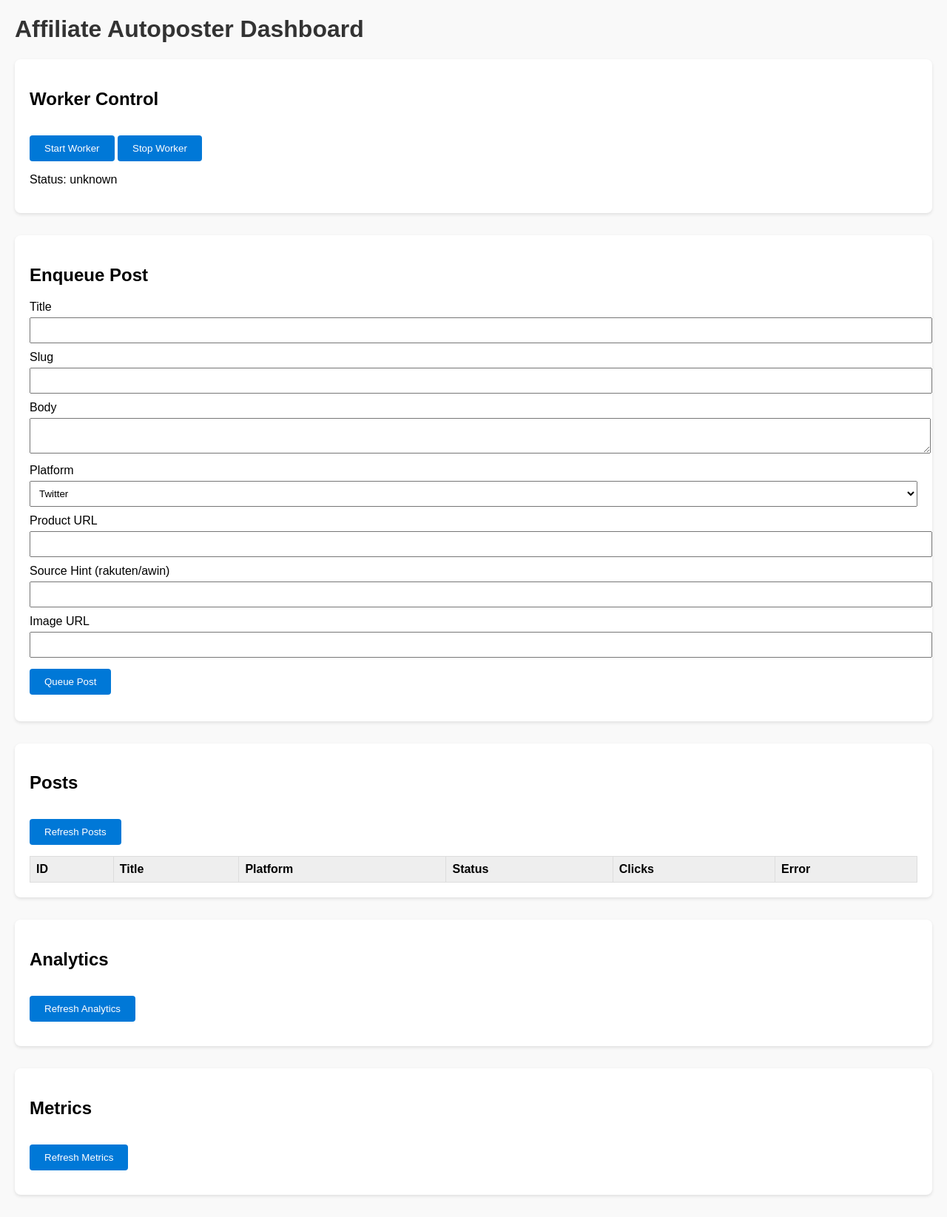
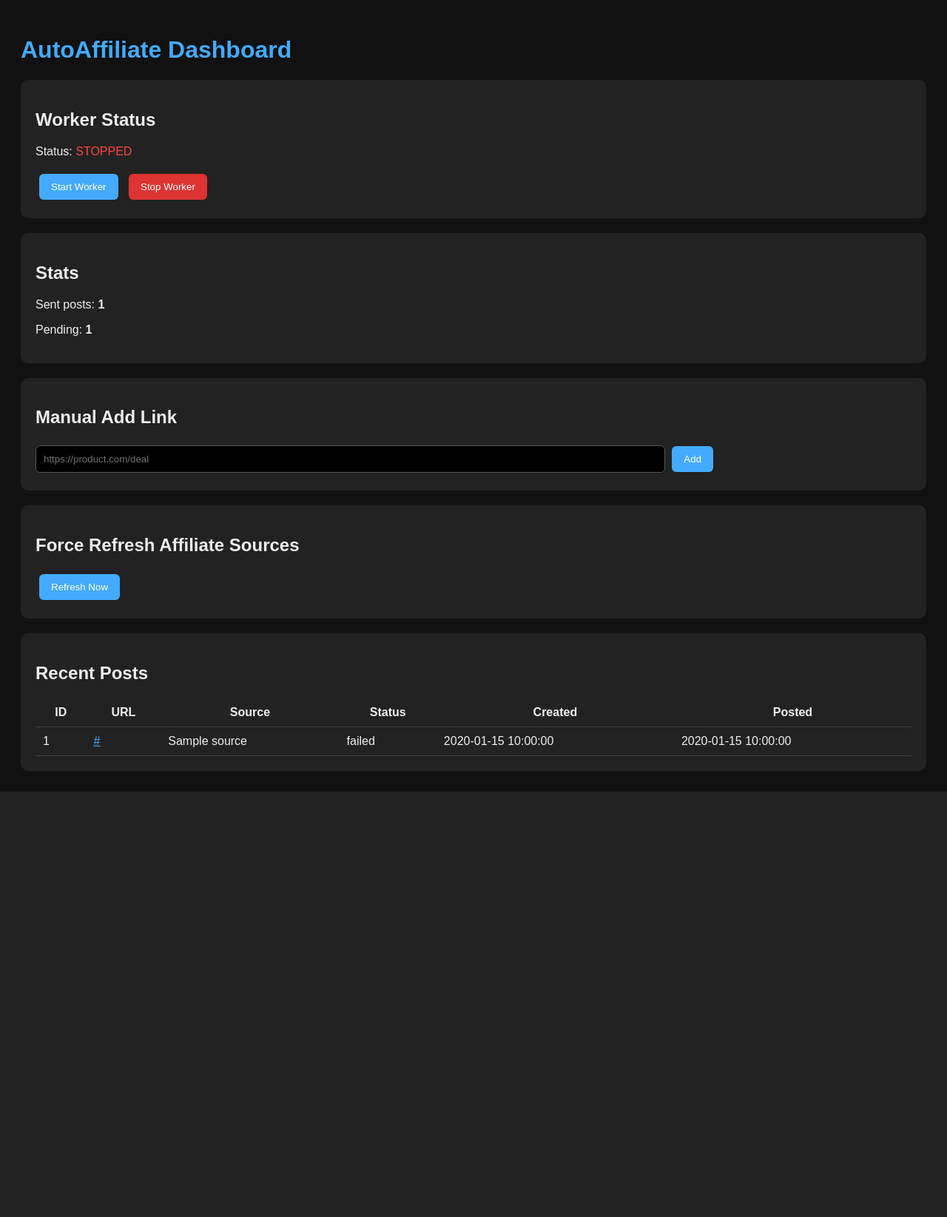
Before and after one commit to slickofficials/AUTOAFFILIATE-AI-v7.0, a Flask app: template templates/dashboard.html in a window 1280 px wide. Shown: the whole page at 74% size. After the commit the page ends 1070 px from the top, so only its background shows below. Run offline with Flask 3, Linux system fonts and the light colour scheme; the template is opened without the code that fills it: most values are stand-ins (such as "Sample title", 1, 10 or a date in 2020); lists and menus that the app fills with data are empty; some libraries are stand-ins or nearby versions.

Commit message:
Update dashboard.html

```diff
--- a/templates/dashboard.html
+++ b/templates/dashboard.html
@@ -1,123 +1,100 @@
 <!DOCTYPE html>
-<html lang="en">
+<html>
 <head>
-  <meta charset="UTF-8">
-  <title>Affiliate Autoposter Dashboard</title>
-  <style>
-    body { font-family: Arial, sans-serif; margin: 20px; background: #f9f9f9; }
-    h1 { color: #333; }
-    section { margin-bottom: 30px; padding: 20px; background: #fff; border-radius: 8px; box-shadow: 0 2px 4px rgba(0,0,0,0.1); }
-    label { display: block; margin-top: 10px; }
-    input, select, textarea { width: 100%; padding: 8px; margin-top: 5px; }
-    button { margin-top: 15px; padding: 10px 20px; background: #0078d7; color: #fff; border: none; border-radius: 4px; cursor: pointer; }
-    button:hover { background: #005a9e; }
-    table { width: 100%; border-collapse: collapse; margin-top: 15px; }
-    th, td { border: 1px solid #ddd; padding: 8px; text-align: left; }
-    th { background: #eee; }
-    .status-ok { color: green; }
-    .status-failed { color: red; }
-  </style>
+    <title>AutoAffiliate Dashboard</title>
+    <meta name="viewport" content="width=device-width, initial-scale=1">
+    <style>
+        body { font-family: Arial; background:#111; color:#eee; padding:20px; }
+        h1 { color:#4af; }
+        button { padding:10px 16px; margin:5px; background:#4af; color:#fff; border:none; border-radius:6px; cursor:pointer; }
+        button.red { background:#d33; }
+        .card { background:#222; padding:20px; margin-top:20px; border-radius:10px; }
+        input[type=text] { width:70%; padding:10px; border-radius:6px; border:1px solid #555; background:#000; color:#eee;}
+        table { width:100%; border-collapse:collapse; margin-top:20px; }
+        th,td { padding:10px; border-bottom:1px solid #444; }
+        .ok { color:#4f4; }
+        .fail { color:#f44; }
+    </style>
 </head>
 <body>
-  <h1>Affiliate Autoposter Dashboard</h1>
 
-  <!-- Worker Control -->
-  <section>
-    <h2>Worker Control</h2>
+<h1>AutoAffiliate Dashboard</h1>
+
+<div class="card">
+    <h2>Worker Status</h2>
+    <p>
+        Status:
+        {% if worker_running %}
+            <span class="ok">RUNNING</span>
+        {% else %}
+            <span class="fail">STOPPED</span>
+        {% endif %}
+    </p>
     <button onclick="startWorker()">Start Worker</button>
-    <button onclick="stopWorker()">Stop Worker</button>
-    <p id="workerStatus">Status: unknown</p>
-  </section>
+    <button class="red" onclick="stopWorker()">Stop Worker</button>
+</div>
 
-  <!-- Enqueue Post -->
-  <section>
-    <h2>Enqueue Post</h2>
-    <form id="enqueueForm">
-      <label>Title <input type="text" name="title" required></label>
-      <label>Slug <input type="text" name="slug" required></label>
-      <label>Body <textarea name="body"></textarea></label>
-      <label>Platform
-        <select name="platform">
-          <option value="twitter">Twitter</option>
-          <option value="telegram">Telegram</option>
-          <option value="facebook">Facebook</option>
-          <option value="instagram">Instagram</option>
-          <option value="tiktok">TikTok</option>
-          <option value="whatsapp">WhatsApp</option>
-        </select>
-      </label>
-      <label>Product URL <input type="url" name="url"></label>
-      <label>Source Hint (rakuten/awin) <input type="text" name="source"></label>
-      <label>Image URL <input type="url" name="image_url"></label>
-      <button type="submit">Queue Post</button>
-    </form>
-    <p id="enqueueResult"></p>
-  </section>
+<div class="card">
+    <h2>Stats</h2>
+    <p>Sent posts: <b>{{ sent_count }}</b></p>
+    <p>Pending: <b>{{ pending_count }}</b></p>
+</div>
 
-  <!-- Posts -->
-  <section>
-    <h2>Posts</h2>
-    <button onclick="loadPosts()">Refresh Posts</button>
-    <table id="postsTable">
-      <thead>
-        <tr><th>ID</th><th>Title</th><th>Platform</th><th>Status</th><th>Clicks</th><th>Error</th></tr>
-      </thead>
-      <tbody></tbody>
+<div class="card">
+    <h2>Manual Add Link</h2>
+    <input id="man_url" type="text" placeholder="https://product.com/deal">
+    <button onclick="addLink()">Add</button>
+</div>
+
+<div class="card">
+    <h2>Force Refresh Affiliate Sources</h2>
+    <button onclick="refreshSources()">Refresh Now</button>
+</div>
+
+<div class="card">
+    <h2>Recent Posts</h2>
+    <table>
+        <tr>
+            <th>ID</th><th>URL</th><th>Source</th><th>Status</th><th>Created</th><th>Posted</th>
+        </tr>
+        {% for p in posts %}
+        <tr>
+            <td>{{ p.id }}</td>
+            <td><a href="{{ p.url }}" target="_blank" style="color:#4af">{{ p.url }}</a></td>
+            <td>{{ p.source }}</td>
+            <td>{{ p.status }}</td>
+            <td>{{ p.created_at }}</td>
+            <td>{{ p.posted_at }}</td>
+        </tr>
+        {% endfor %}
     </table>
-  </section>
-
-  <!-- Analytics -->
-  <section>
-    <h2>Analytics</h2>
-    <button onclick="loadAnalytics()">Refresh Analytics</button>
-    <pre id="analyticsData"></pre>
-  </section>
-
-  <!-- Metrics -->
-  <section>
-    <h2>Metrics</h2>
-    <button onclick="loadMetrics()">Refresh Metrics</button>
-    <pre id="metricsData"></pre>
-  </section>
+</div>
 
 <script>
-const API = location.origin;
+function addLink(){
+    let u = document.getElementById("man_url").value;
+    fetch("/api/add", {
+        method:"POST",
+        headers:{"Content-Type":"application/json"},
+        body:JSON.stringify({url:u})
+    }).then(r=>r.json()).then(x=>location.reload());
+}
 
-async function startWorker() {
-  const r = await fetch(API + "/worker/start", {method:"POST"});
-  document.getElementById("workerStatus").textContent = "Status: " + (await r.json()).status;
+function refreshSources(){
+    fetch("/api/refresh", {method:"POST"})
+    .then(r=>r.json()).then(x=>location.reload());
 }
-async function stopWorker() {
-  const r = await fetch(API + "/worker/stop", {method:"POST"});
-  document.getElementById("workerStatus").textContent = "Status: " + (await r.json()).status;
+
+function startWorker(){
+    fetch("/api/worker/start", {method:"POST"})
+    .then(r=>r.json()).then(x=>location.reload());
 }
-async function loadPosts() {
-  const r = await fetch(API + "/posts");
-  const posts = await r.json();
-  const tbody = document.querySelector("#postsTable tbody");
-  tbody.innerHTML = "";
-  posts.forEach(p => {
-    const tr = document.createElement("tr");
-    tr.innerHTML = `<td>${p.id}</td><td>${p.title}</td><td>${p.platform}</td>
-                    <td class="${p.status==='failed'?'status-failed':'status-ok'}">${p.status}</td>
-                    <td>${p.click_count}</td><td>${p.error_message||""}</td>`;
-    tbody.appendChild(tr);
-  });
+
+function stopWorker(){
+    fetch("/api/worker/stop", {method:"POST"})
+    .then(r=>r.json()).then(x=>location.reload());
 }
-async function loadAnalytics() {
-  const r = await fetch(API + "/analytics");
-  document.getElementById("analyticsData").textContent = JSON.stringify(await r.json(), null, 2);
-}
-async function loadMetrics() {
-  const r = await fetch(API + "/metrics");
-  document.getElementById("metricsData").textContent = JSON.stringify(await r.json(), null, 2);
-}
-document.getElementById("enqueueForm").addEventListener("submit", async e => {
-  e.preventDefault();
-  const data = Object.fromEntries(new FormData(e.target).entries());
-  const r = await fetch(API + "/enqueue", {method:"POST", headers:{"Content-Type":"application/json"}, body:JSON.stringify(data)});
-  document.getElementById("enqueueResult").textContent = JSON.stringify(await r.json());
-});
 </script>
+
 </body>
 </html>
```
